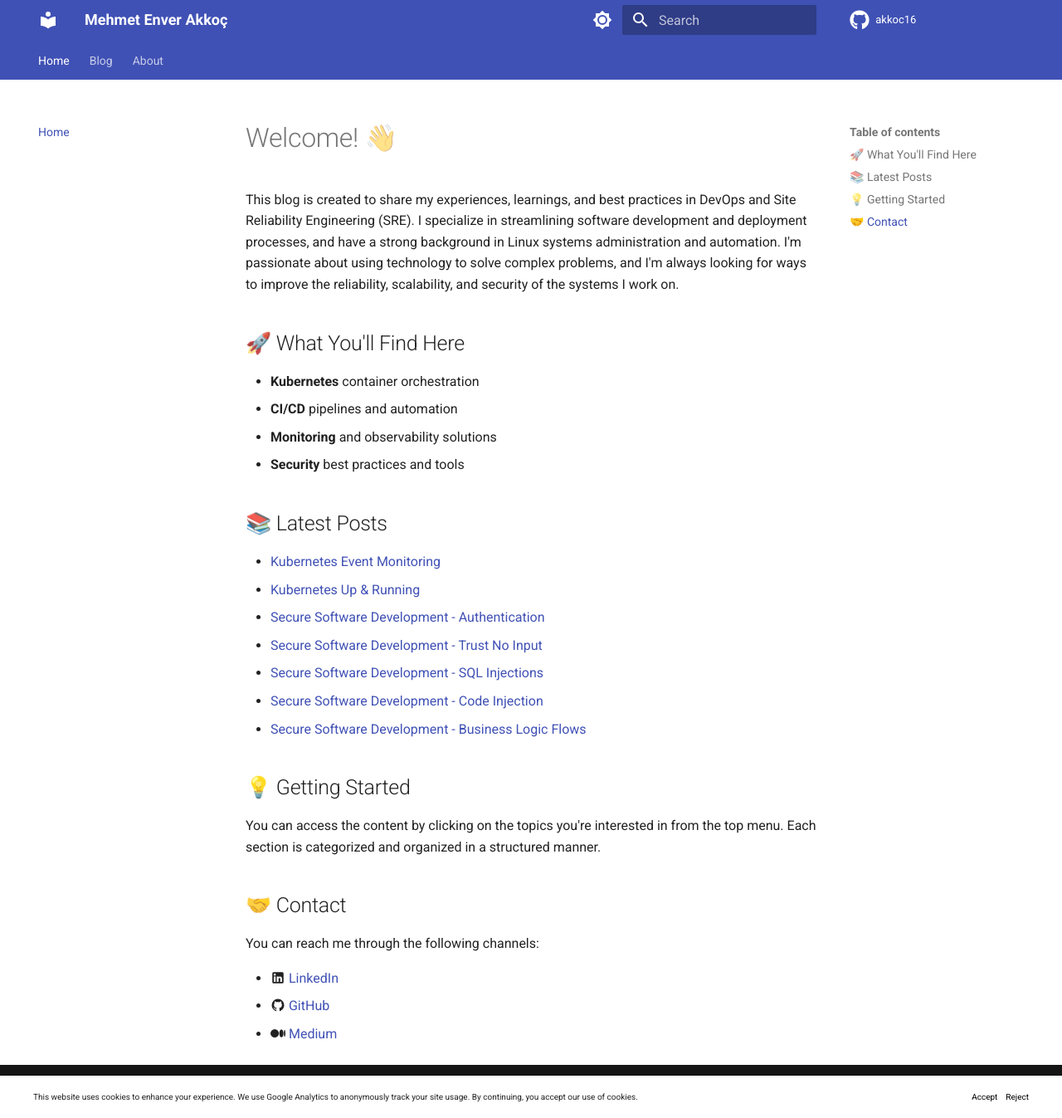
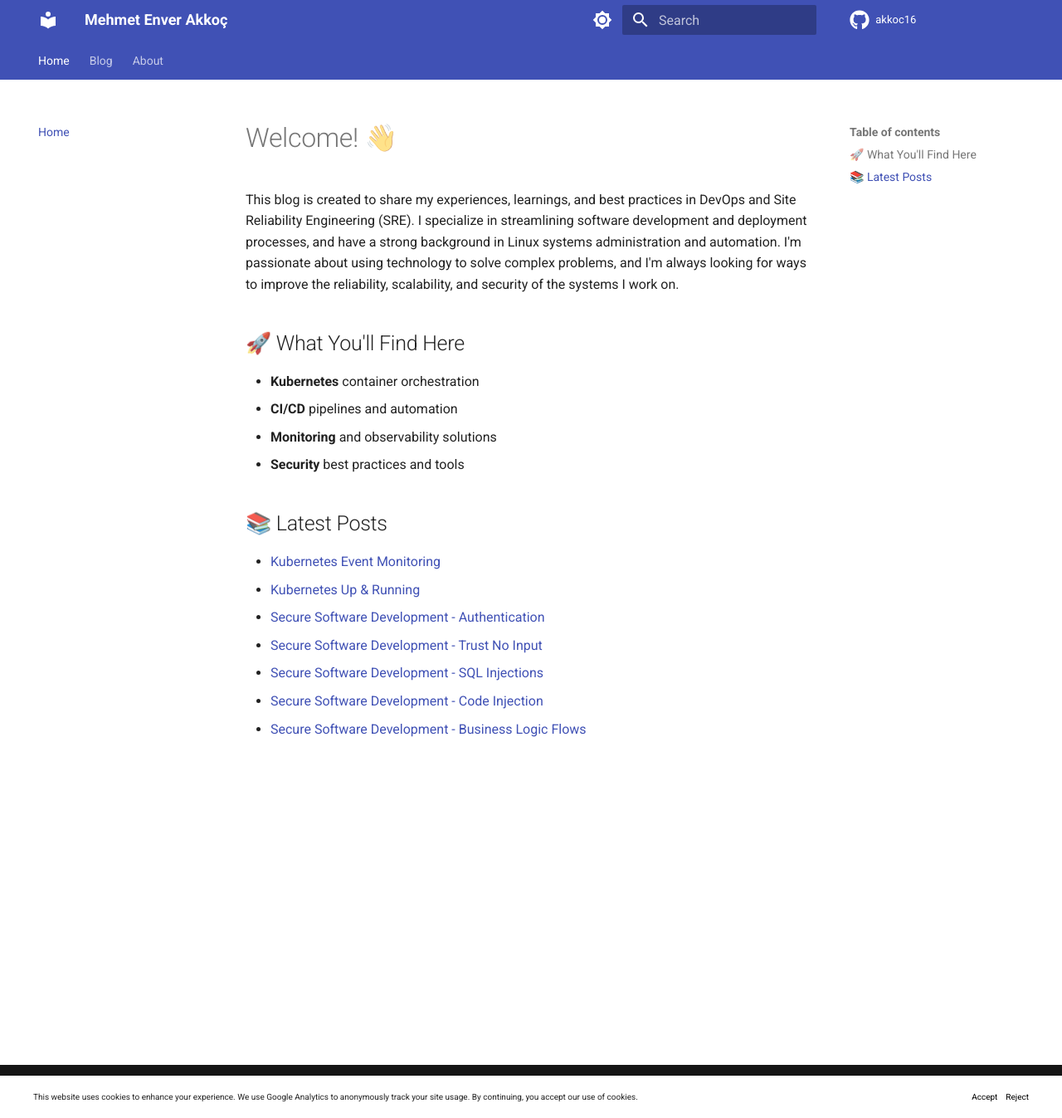
Before and after one commit to akkoc16/akkoc16.github.io, an MkDocs documentation site: the page built from docs/index.md, in a window 1280 px wide and 1347 px high. Shown: the whole window at 83% size. Built offline with MkDocs 1.6.1 and Material for MkDocs 9.7.7, drawn with Linux system fonts in a browser that asks for light colours.

Commit message:
Move contact section to About page and remove Getting Started from Welcome page

```diff
--- a/docs/index.md
+++ b/docs/index.md
@@ -18,15 +18,3 @@ This blog is created to share my experiences, learnings, and best practices in D
 - [Secure Software Development - SQL Injections](security/secure-software-development-sql-injections.md)
 - [Secure Software Development - Code Injection](security/secure-software-development-code-injection.md)
 - [Secure Software Development - Business Logic Flows](security/secure-software-development-business-logic-flows.md)
-
-## 💡 Getting Started
-
-You can access the content by clicking on the topics you're interested in from the top menu. Each section is categorized and organized in a structured manner.
-
-## 🤝 Contact
-
-You can reach me through the following channels:
-
-- <span class="twemoji"><svg xmlns="http://www.w3.org/2000/svg" viewBox="0 0 24 24"><path d="M19 3a2 2 0 0 1 2 2v14a2 2 0 0 1-2 2H5a2 2 0 0 1-2-2V5a2 2 0 0 1 2-2h14m-.5 15.5v-5.3a3.26 3.26 0 0 0-3.26-3.26c-.85 0-1.84.52-2.32 1.3v-1.11h-2.79v8.37h2.79v-4.93c0-.77.62-1.4 1.39-1.4a1.4 1.4 0 0 1 1.4 1.4v4.93h2.79M6.88 8.56a1.68 1.68 0 0 0 1.68-1.68c0-.93-.75-1.69-1.68-1.69a1.69 1.69 0 0 0-1.69 1.69c0 .93.76 1.68 1.69 1.68m1.39 9.94v-8.37H5.5v8.37h2.77z"/></svg></span> [LinkedIn](https://www.linkedin.com/in/mehmetenverakkoc/)
-- <span class="twemoji"><svg xmlns="http://www.w3.org/2000/svg" viewBox="0 0 24 24"><path d="M12 2A10 10 0 0 0 2 12c0 4.42 2.87 8.17 6.84 9.5.5.08.66-.23.66-.5v-1.69c-2.77.6-3.36-1.34-3.36-1.34-.46-1.16-1.11-1.47-1.11-1.47-.91-.62.07-.6.07-.6 1 .07 1.53 1.03 1.53 1.03.87 1.52 2.34 1.07 2.91.83.09-.65.35-1.09.63-1.34-2.22-.25-4.55-1.11-4.55-4.92 0-1.11.38-2 1.03-2.71-.1-.25-.45-1.29.1-2.64 0 0 .84-.27 2.75 1.02.79-.22 1.65-.33 2.5-.33.85 0 1.71.11 2.5.33 1.91-1.29 2.75-1.02 2.75-1.02.55 1.35.2 2.39.1 2.64.65.71 1.03 1.6 1.03 2.71 0 3.82-2.34 4.66-4.57 4.91.36.31.69.92.69 1.85V21c0 .27.16.59.67.5C19.14 20.16 22 16.42 22 12A10 10 0 0 0 12 2z"/></svg></span> [GitHub](https://github.com/akkoc16)
-- <span class="twemoji"><svg xmlns="http://www.w3.org/2000/svg" viewBox="0 0 24 24"><path d="M13.54 12a6.8 6.8 0 01-6.77 6.82A6.8 6.8 0 010 12a6.8 6.8 0 016.77-6.82A6.8 6.8 0 0113.54 12zm7.42 0c0 3.54-1.51 6.42-3.38 6.42-1.87 0-3.39-2.88-3.39-6.42s1.52-6.42 3.39-6.42 3.38 2.88 3.38 6.42M24 12c0 3.17-.53 5.75-1.19 5.75-.66 0-1.19-2.58-1.19-5.75s.53-5.75 1.19-5.75C23.47 6.25 24 8.83 24 12z"/></svg></span> [Medium](https://medium.com/@m.enver.akkoc)
```
Also changed, not shown: docs/about.md (+8 -1 lines).
